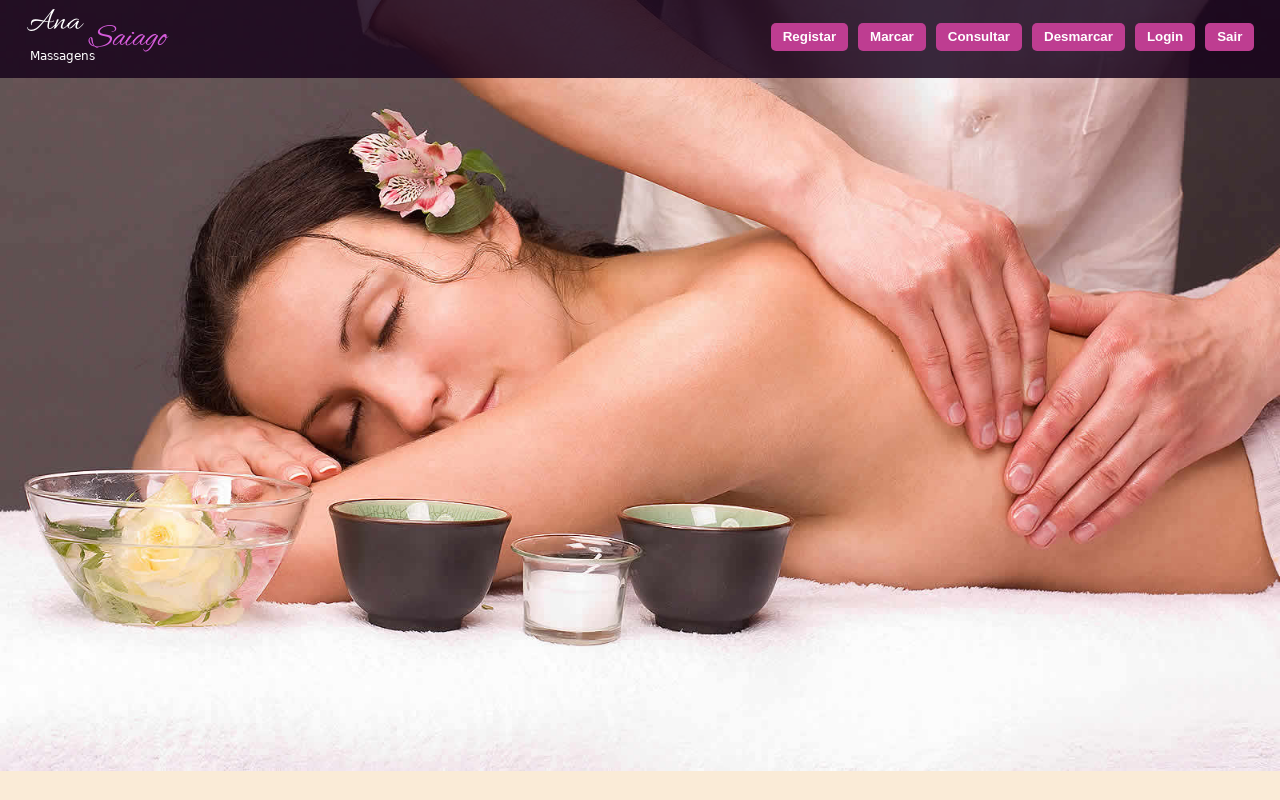
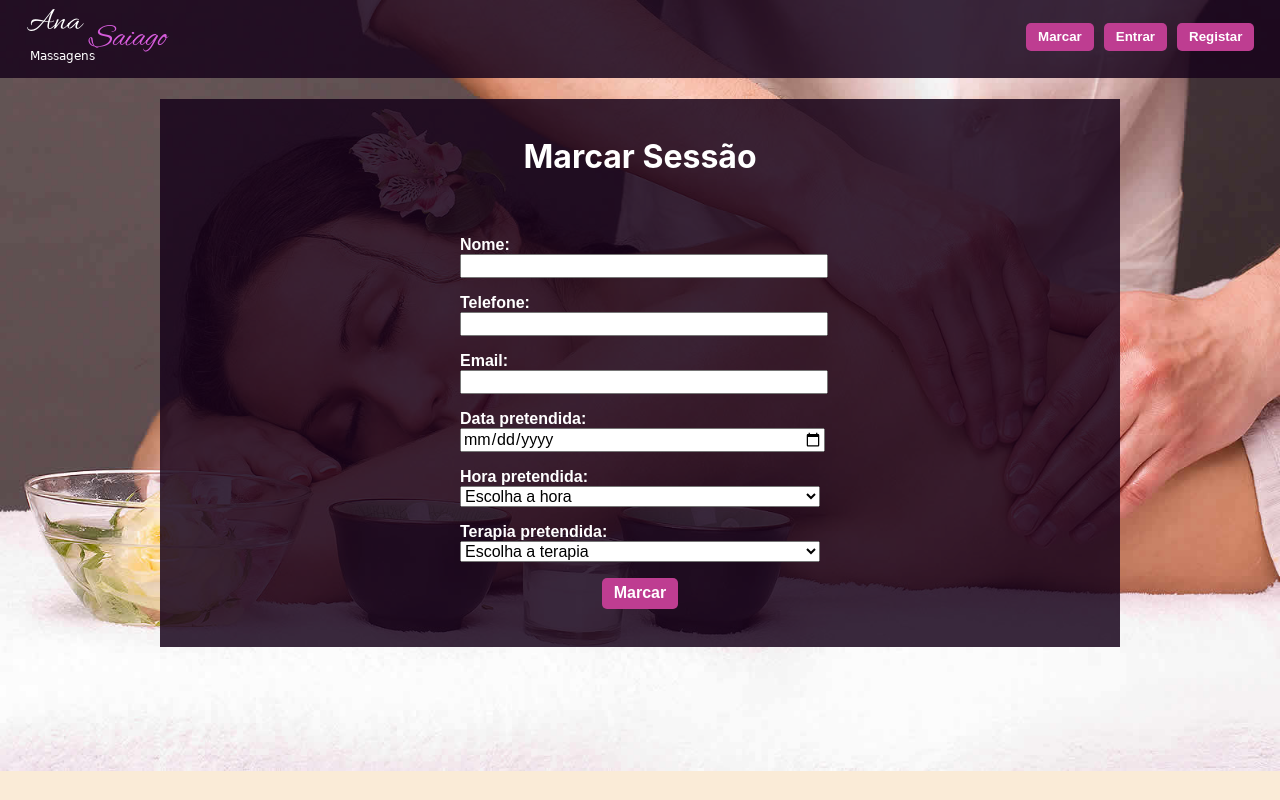
Before and after one commit to Barbosabyte/formacao_UFCD10190, a React (Create React App) app in the folder marcacoes/: page / in a window 1280 px wide. Built offline with nearby package versions, Linux system fonts and the light colour scheme.

Commit message:
adiciona estados

```diff
--- a/marcacoes/src/App.js
+++ b/marcacoes/src/App.js
@@ -7,23 +7,87 @@ import logo from "./Media/logo.png";
 import RegForm from "./componentes/RegForm";
 
 function App() {
-  const [state, setstate] = useState({ data: "" });
-
   const Registar = () => {
     setstate({
       data: <RegForm />,
+      navData: notLogged,
+    });
+  };
+  const MarcarNoLogin = () => {
+    setstate({
+      data: <Form />,
+      navData: notLogged,
     });
   };
   const Marcar = () => {
     setstate({
       data: <Form />,
+      navData: logged,
     });
   };
   const Consultar = () => {
     setstate({
       data: <Consulta />,
+      navData: logged,
     });
   };
+  const Sair = () => {
+    setstate({
+      data: <Form />,
+      navData: notLogged,
+    });
+  };
+  const logged = (
+    <>
+      <button className="btn" onClick={Marcar}>
+        Marcar
+      </button>
+      <button className="btn" onClick={Consultar}>
+        Consultar
+      </button>
+      <button className="btn" onClick={Consultar}>
+        Desmarcar
+      </button>
+      <button className="btn" onClick={Sair}>
+        Sair
+      </button>
+    </>
+  );
+
+  const Entrar = () => {
+    setstate({
+      data: <Form />,
+      navData: logged,
+    });
+  };
+
+  const notLogged = (
+    <>
+      <button className="btn" onClick={MarcarNoLogin}>
+        Marcar
+      </button>
+      <button className="btn" onClick={Entrar}>
+        Entrar
+      </button>
+
+      <button className="btn" onClick={Registar}>
+        Registar
+      </button>
+    </>
+  );
+
+  const [state, setstate] = useState({
+    data: <Form />,
+    navData: notLogged,
+  });
+
+  function Nav(props) {
+    return (
+      <>
+        <nav>{props.navData}</nav>
+      </>
+    );
+  }
 
   return (
     <>
@@ -31,22 +95,7 @@ function App() {
         <div className="empresa">
           <img alt="Ana Saiago Massagens" src={logo} />
         </div>
-        <nav>
-          <button className="btn" onClick={Registar}>
-            Registar
-          </button>
-          <button className="btn" onClick={Marcar}>
-            Marcar
-          </button>
-          <button className="btn" onClick={Consultar}>
-            Consultar
-          </button>
-          <button className="btn" onClick={Consultar}>
-            Desmarcar
-          </button>
-          <button className="btn">Login</button>
-          <button className="btn">Sair</button>
-        </nav>
+        <Nav navData={state.navData} />
       </header>
 
       <Container data={state.data} />
```
